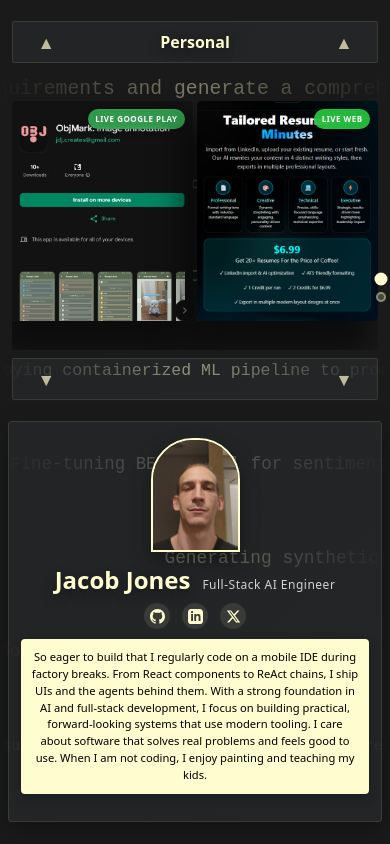
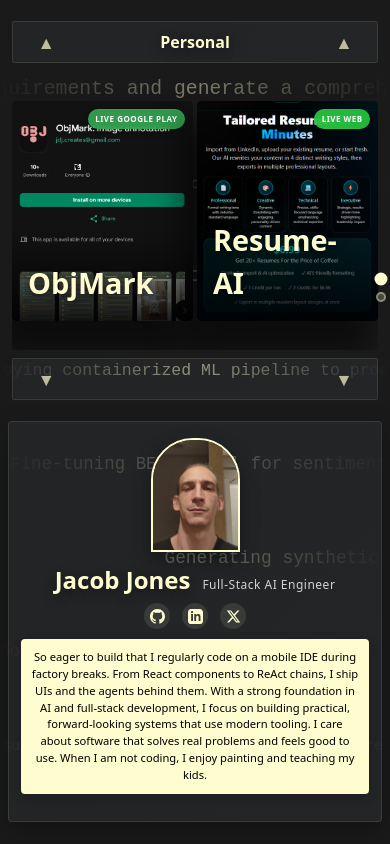
Before and after one commit to JDJCREATES/AI_Engineer_Portfolio, a React (Vite) app in the folder ai-portfolio-jdj/: page / in a window 390 px wide. Built offline with nearby package versions, Linux system fonts and the light colour scheme.

Commit message:
Fix mobile flip cards - show project titles, fix broken CSS, restore mobile styling

```diff
--- a/ai-portfolio-jdj/src/styles/FlipCard.css
+++ b/ai-portfolio-jdj/src/styles/FlipCard.css
@@ -51,6 +51,20 @@
     height: 280px;
   }
 
+  /* Always show front with title visible on mobile */
+  .flip-card-inner {
+    pointer-events: auto;
+  }
+
+  .project-title-overlay {
+    background: linear-gradient(to top, rgba(0, 0, 0, 0.95), rgba(0, 0, 0, 0.6), transparent);
+    padding: calc(var(--spacing-unit) * 3) calc(var(--spacing-unit) * 1.5) calc(var(--spacing-unit) * 1.5);
+  }
+
+  .project-title-overlay h3 {
+    font-size: 1.3rem;
+  }
+
   .status-pill {
     padding: calc(var(--spacing-unit) * 0.5) calc(var(--spacing-unit) * 1);
     font-size: 0.55rem;
@@ -62,6 +76,14 @@
 @media (max-width: 480px) {
   .flip-card {
     height: 220px;
+  }
+
+  .project-title-overlay {
+    padding: calc(var(--spacing-unit) * 2.5) calc(var(--spacing-unit) * 1) calc(var(--spacing-unit) * 1);
+  }
+
+  .project-title-overlay h3 {
+    font-size: 1.1rem;
   }
 
   .status-pill {
@@ -80,10 +102,6 @@
   .project-description {
     font-size: 0.85rem;
     max-height: 120px;
-  }
-
-  .project-title-overlay h3 {
-    font-size: 1.3rem;
   }
 
   .tech-tag {
@@ -170,8 +188,6 @@
     100% {
       object-position: 100% center;
     }
-  }
-}
   }
 }
 
```
